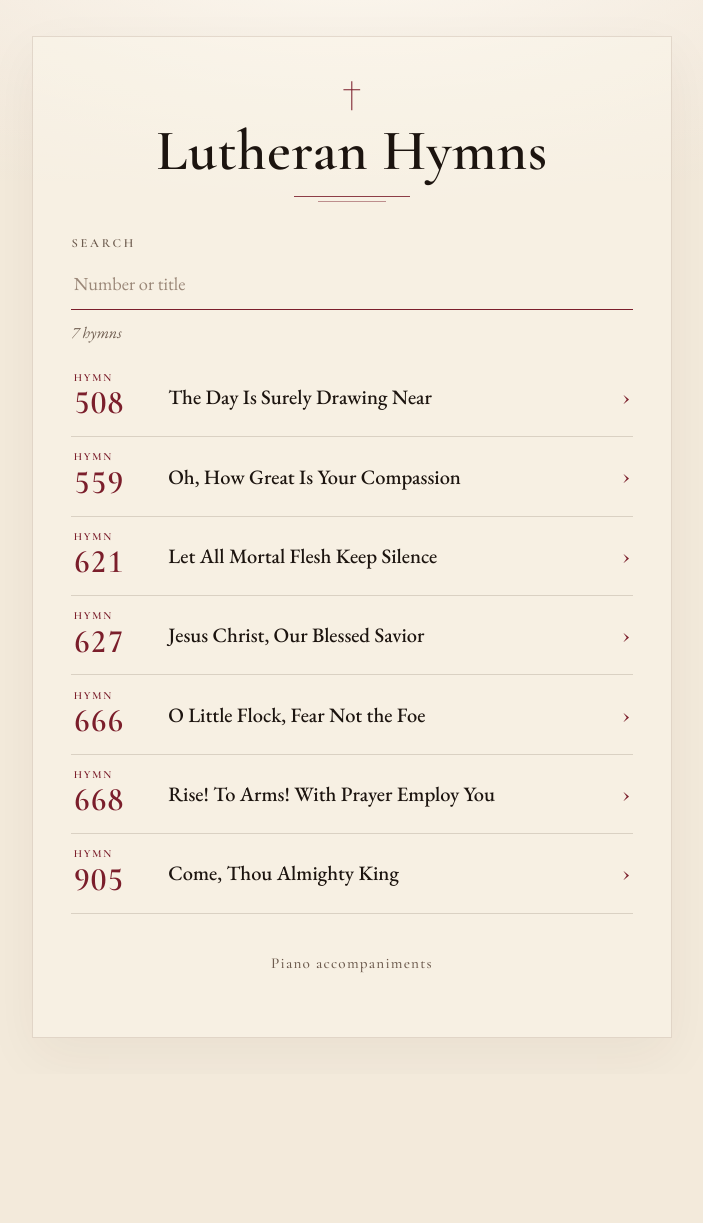
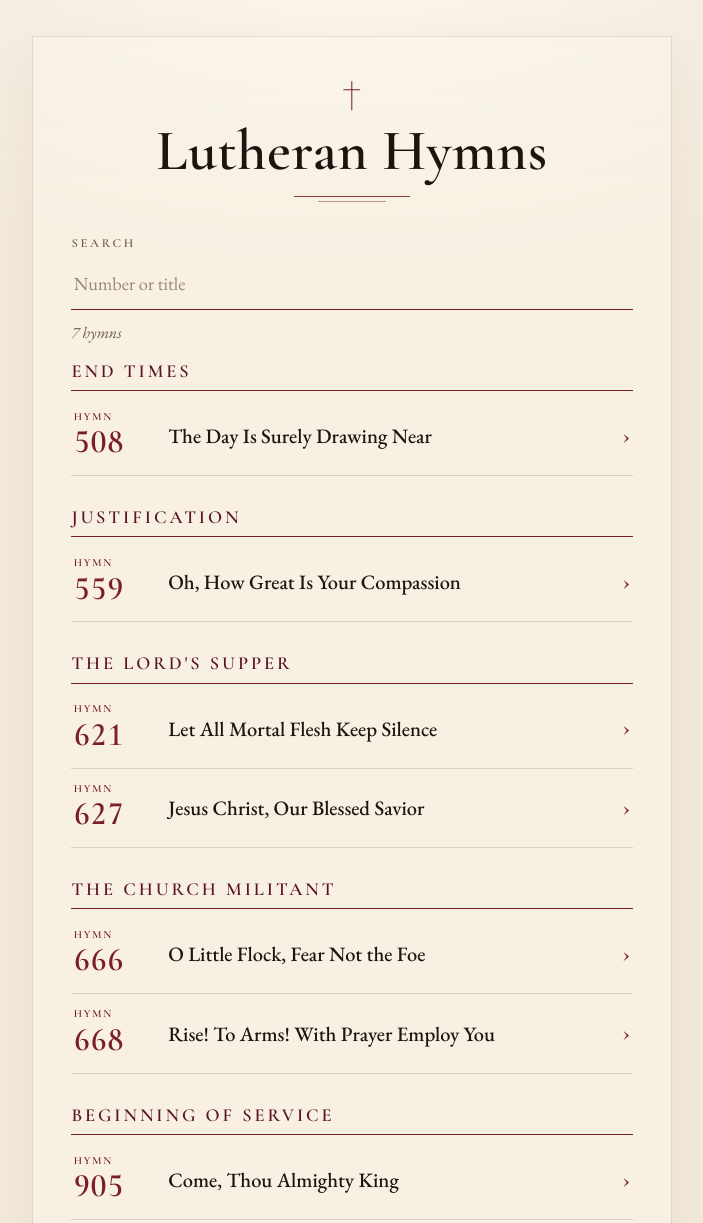
Before and after one commit to jcoy10/r-d02e1e5e67, a plain HTML site: page lutheran-hymns/index.html in a window 1280 px wide. Shown: the top 1223 px of the page, without its empty margins (288-991 px from the left). Before the commit the page ends 1074 px from the top, so only its background shows below. Drawn offline with nearby package versions, Linux system fonts and the light colour scheme.

Commit message:
Group Lutheran Hymns library by hymnal section (#6)
Co-authored-by: Cursor Agent <cursoragent@cursor.com>
Co-authored-by: jcoy10 <jcoy10@users.noreply.github.com>

```diff
--- a/lutheran-hymns/index.html
+++ b/lutheran-hymns/index.html
@@ -28,18 +28,18 @@
         Hymn 621
         Let All Mortal Flesh Keep Silence
       line    — first line, only when it is different from the title (optional)
-      section — section name (optional). Leave "" on every hymn for one list.
+      section — hymnal section heading, e.g. "The Lord's Supper" (617–643).
       Leave any field you do not have blank. Do not invent titles.
       The page sorts by hymn number. Search matches number and title.
     */
     const HYMNS = [
-      { number: 508, title: "The Day Is Surely Drawing Near", file: "hymn-508.html", section: "" },
-      { number: 559, title: "Oh, How Great Is Your Compassion", file: "hymn-559.html", section: "" },
-      { number: 621, title: "Let All Mortal Flesh Keep Silence", file: "hymn-621.html", section: "" },
-      { number: 627, title: "Jesus Christ, Our Blessed Savior", file: "hymn-627.html", section: "" },
-      { number: 666, title: "O Little Flock, Fear Not the Foe", file: "hymn-666.html", section: "" },
-      { number: 668, title: "Rise! To Arms! With Prayer Employ You", file: "hymn-668.html", section: "" },
-      { number: 905, title: "Come, Thou Almighty King", file: "hymn-905.html", section: "" },
+      { number: 508, title: "The Day Is Surely Drawing Near", file: "hymn-508.html", section: "End Times" },
+      { number: 559, title: "Oh, How Great Is Your Compassion", file: "hymn-559.html", section: "Justification" },
+      { number: 621, title: "Let All Mortal Flesh Keep Silence", file: "hymn-621.html", section: "The Lord's Supper" },
+      { number: 627, title: "Jesus Christ, Our Blessed Savior", file: "hymn-627.html", section: "The Lord's Supper" },
+      { number: 666, title: "O Little Flock, Fear Not the Foe", file: "hymn-666.html", section: "The Church Militant" },
+      { number: 668, title: "Rise! To Arms! With Prayer Employ You", file: "hymn-668.html", section: "The Church Militant" },
+      { number: 905, title: "Come, Thou Almighty King", file: "hymn-905.html", section: "Beginning of Service" },
     ];
   </script>
   <style>
```
